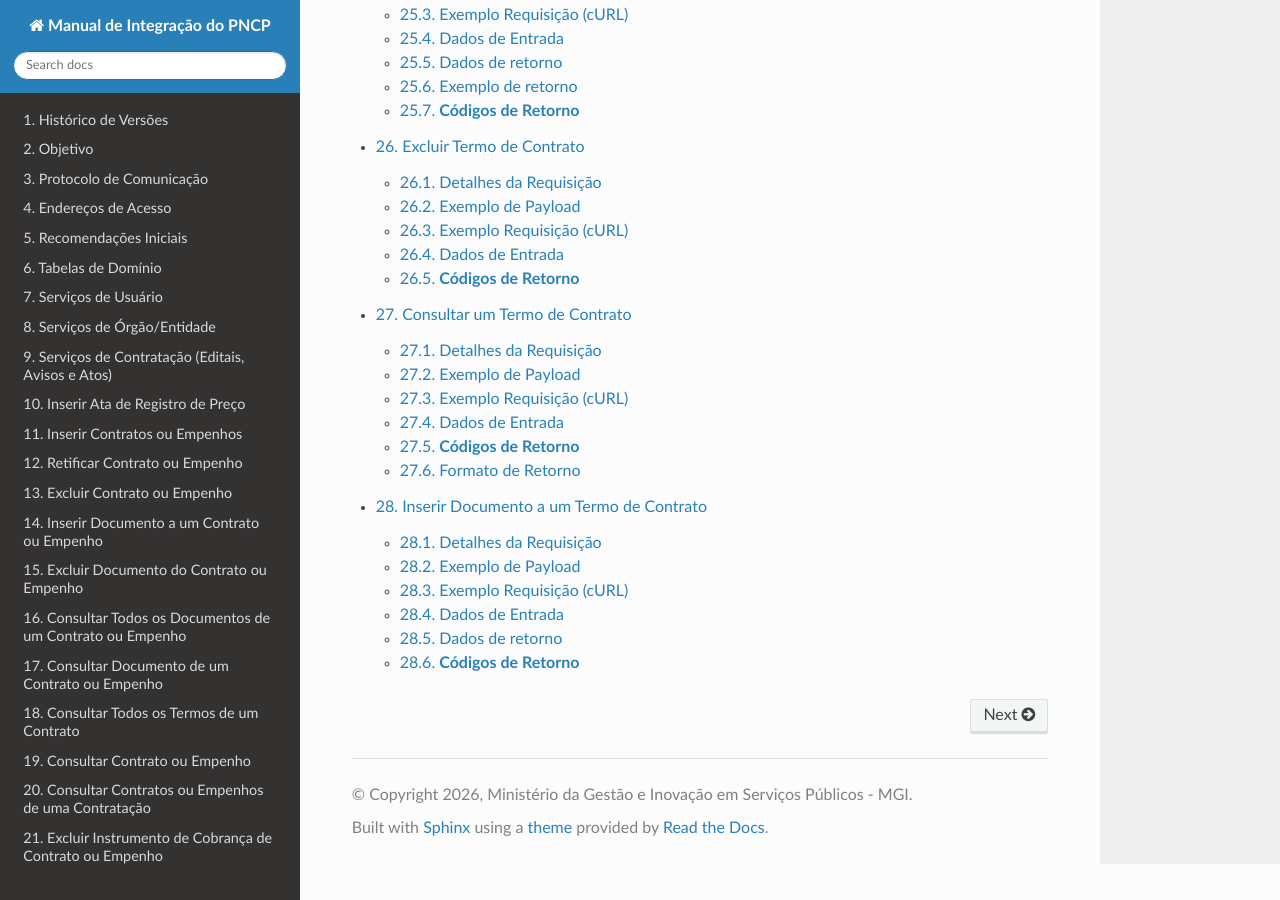
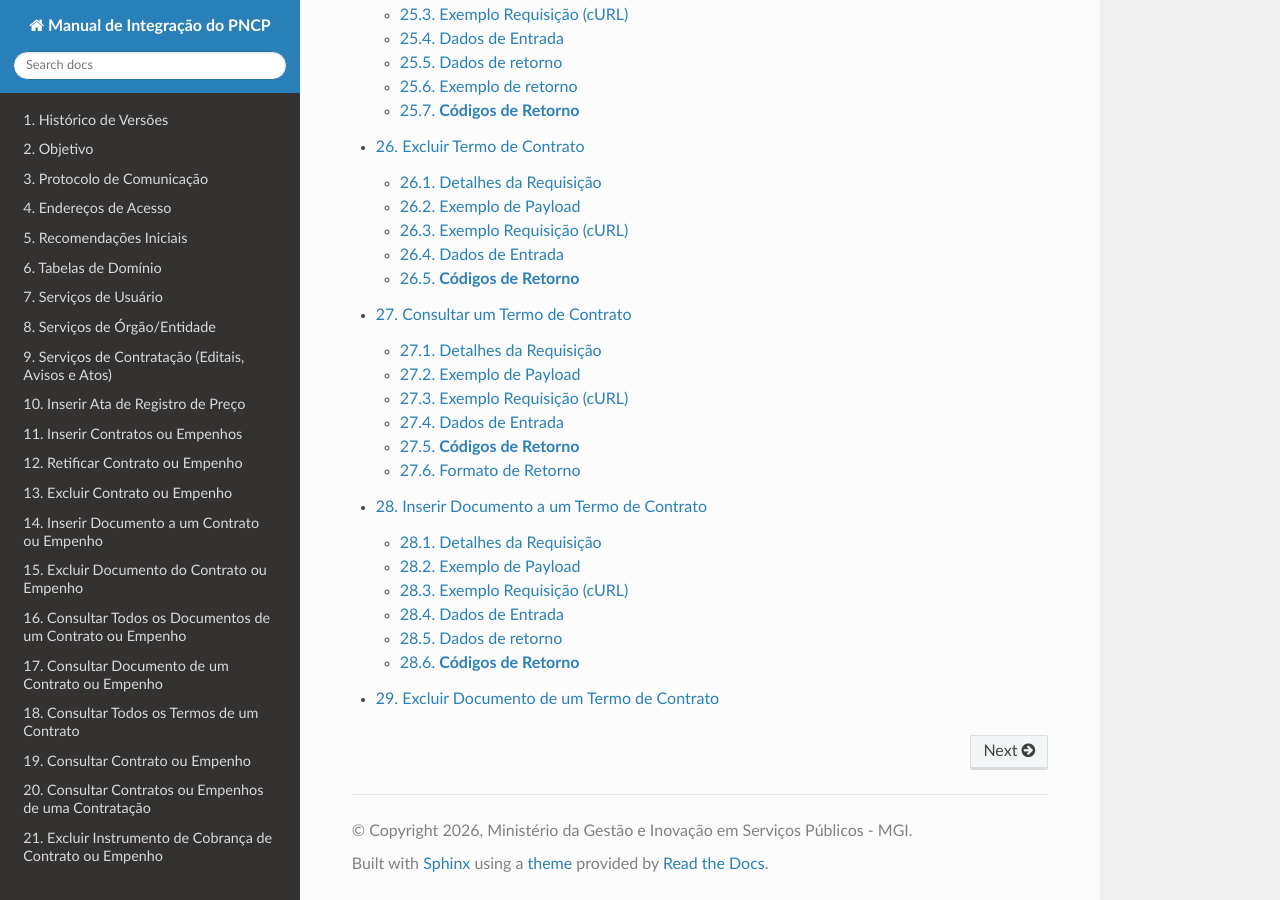
Before and after one commit to carlosmgi/Manual-de-Integracao-do-PNCP, a Sphinx documentation site: the page built from docs/source/index.rst, in a window 1280 px wide and 900 px high, scrolled down 14495 px. Built offline with Sphinx 7.4.7 and the Read the Docs theme 3.1.0, drawn with Linux system fonts in a browser that asks for light colours; pages that are not in the unit, such as notebooks, are missing from menus.

Commit message:
Update index.rst

```diff
--- a/docs/source/index.rst
+++ b/docs/source/index.rst
@@ -46,3 +46,4 @@ Sumário
    Excluir Termo de Contrato
    Consultar um Termo de Contrato
    Inserir Documento a um Termo de Contrato
+   Excluir Documento de um Termo de Contrato
```
